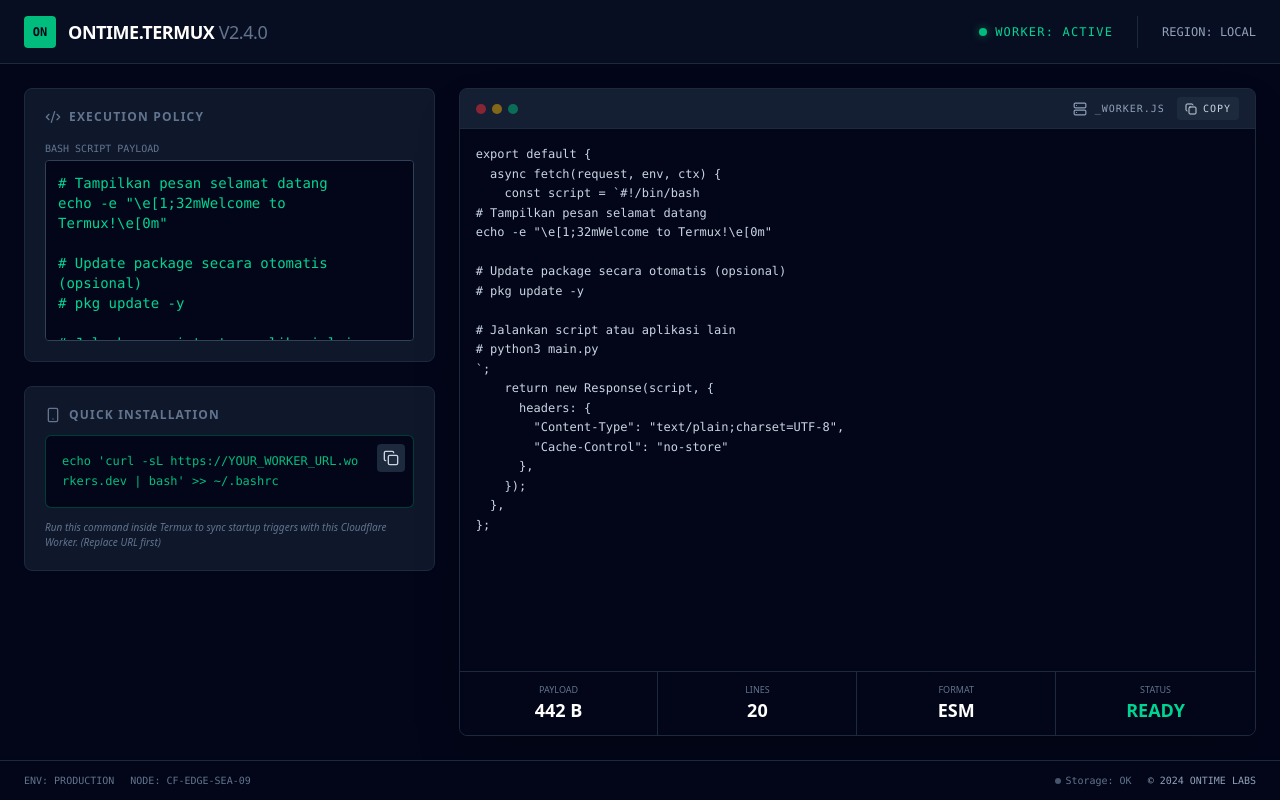
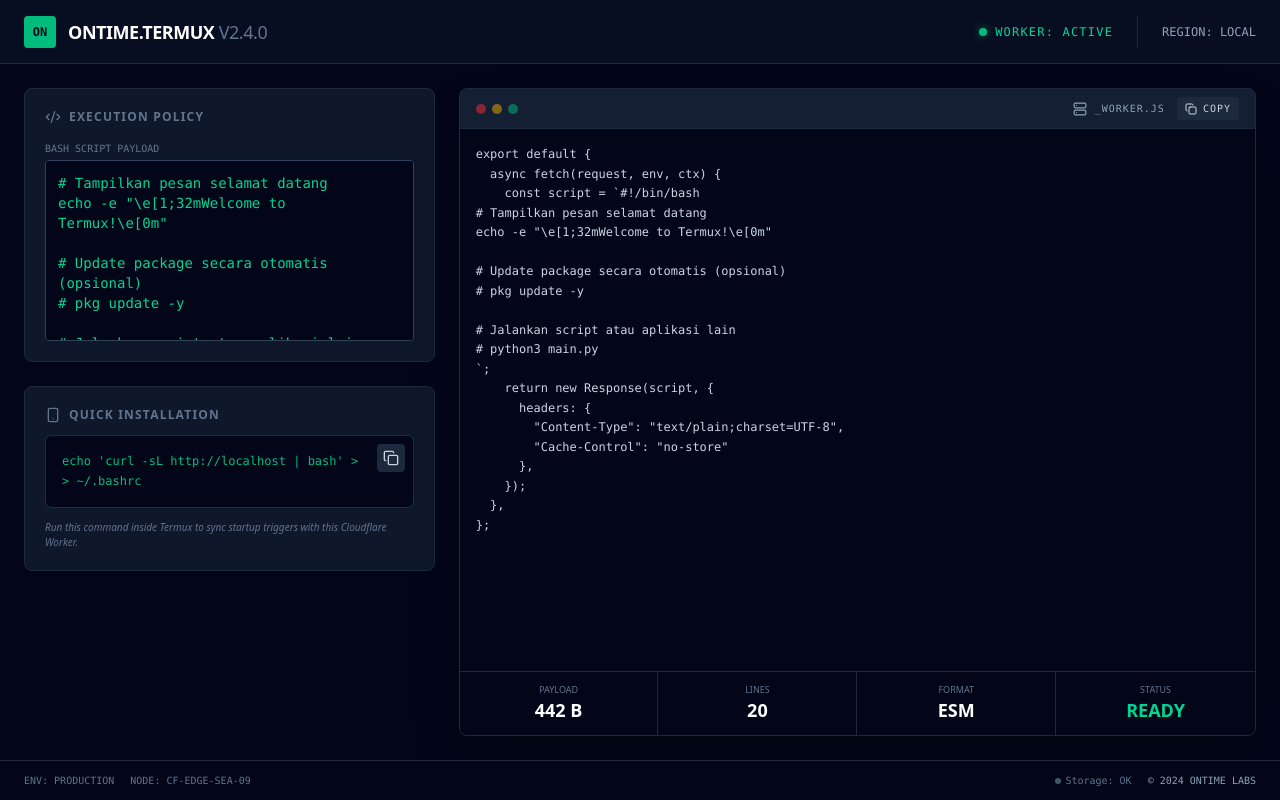
Before and after one commit to 2026musik-code/ontime, a React (Vite) app: page / in a window 1280 px wide. Built offline with nearby package versions, Linux system fonts and the light colour scheme.

Commit message:
feat: dynamic origin URL for Termux command
Update the Termux install command to automatically detect and use the application's current origin URL instead of a hardcoded placeholder.

```diff
--- a/src/App.tsx
+++ b/src/App.tsx
@@ -1,4 +1,4 @@
-import { useState } from 'react';
+import { useState, useEffect } from 'react';
 import { Terminal, Copy, CheckCircle2, Server, Smartphone, Code2 } from 'lucide-react';
 
 export default function App() {
@@ -8,6 +8,12 @@
 
   const [copiedWorker, setCopiedWorker] = useState(false);
   const [copiedTermux, setCopiedTermux] = useState(false);
+  const [originUrl, setOriginUrl] = useState('https://YOUR_WORKER_URL.workers.dev');
+  useEffect(() => {
+    if (typeof window !== 'undefined') {
+      setOriginUrl(window.location.origin);
+    }
+  }, []);
 
   const workerCode = `export default {
   async fetch(request, env, ctx) {
@@ -23,7 +29,7 @@
   },
 };`;
 
-  const termuxCommand = `echo 'curl -sL https://YOUR_WORKER_URL.workers.dev | bash' >> ~/.bashrc`;
+  const termuxCommand = `echo 'curl -sL ${originUrl} | bash' >> ~/.bashrc`;
 
   const handleCopy = (text: string, setter: (val: boolean) => void) => {
     navigator.clipboard.writeText(text);
@@ -90,7 +96,7 @@
               </button>
             </div>
             <p className="text-[10px] text-slate-500 italic">
-              Run this command inside Termux to sync startup triggers with this Cloudflare Worker. (Replace URL first)
+              Run this command inside Termux to sync startup triggers with this Cloudflare Worker.
             </p>
           </section>
         </div>
```
